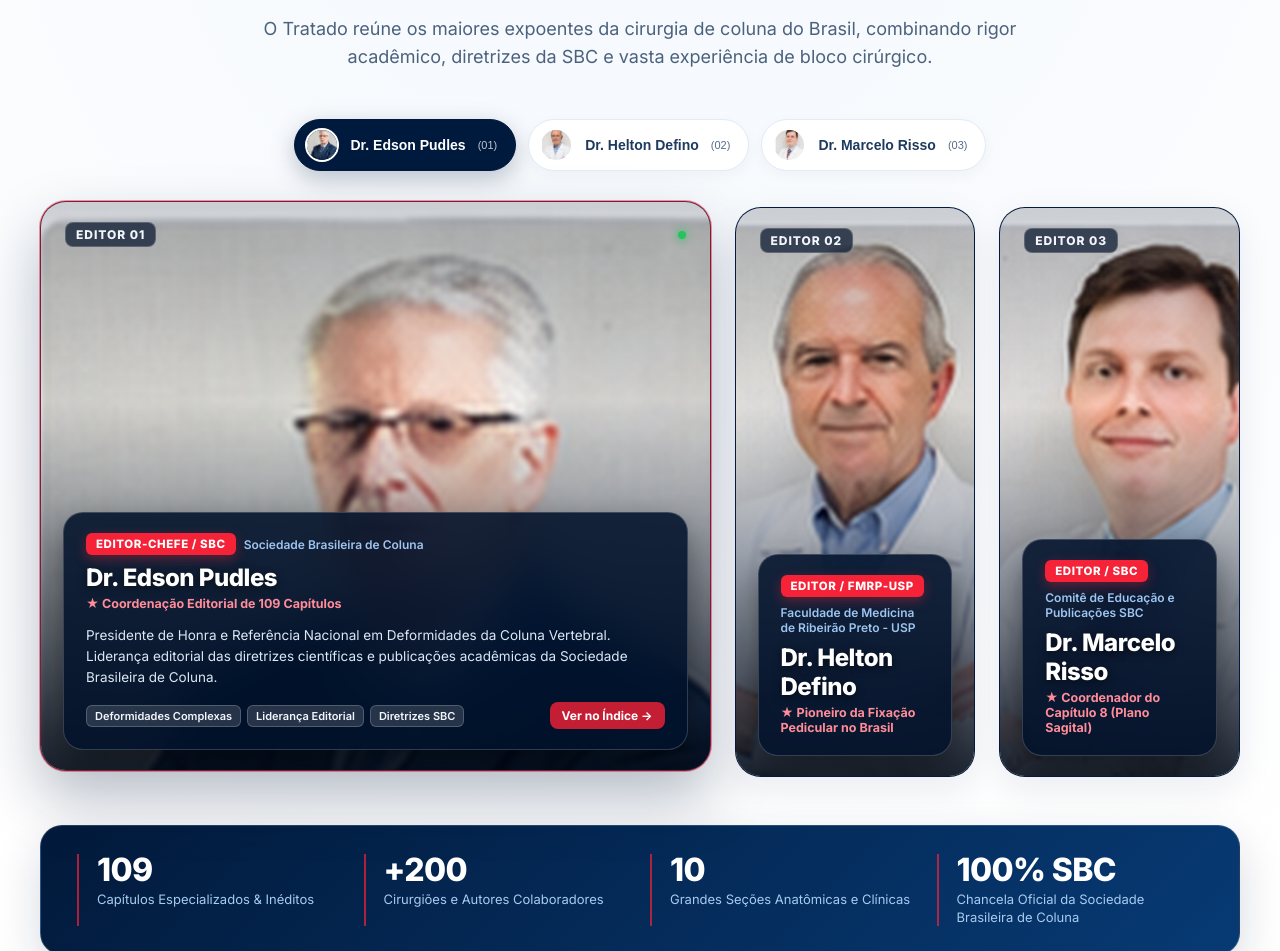
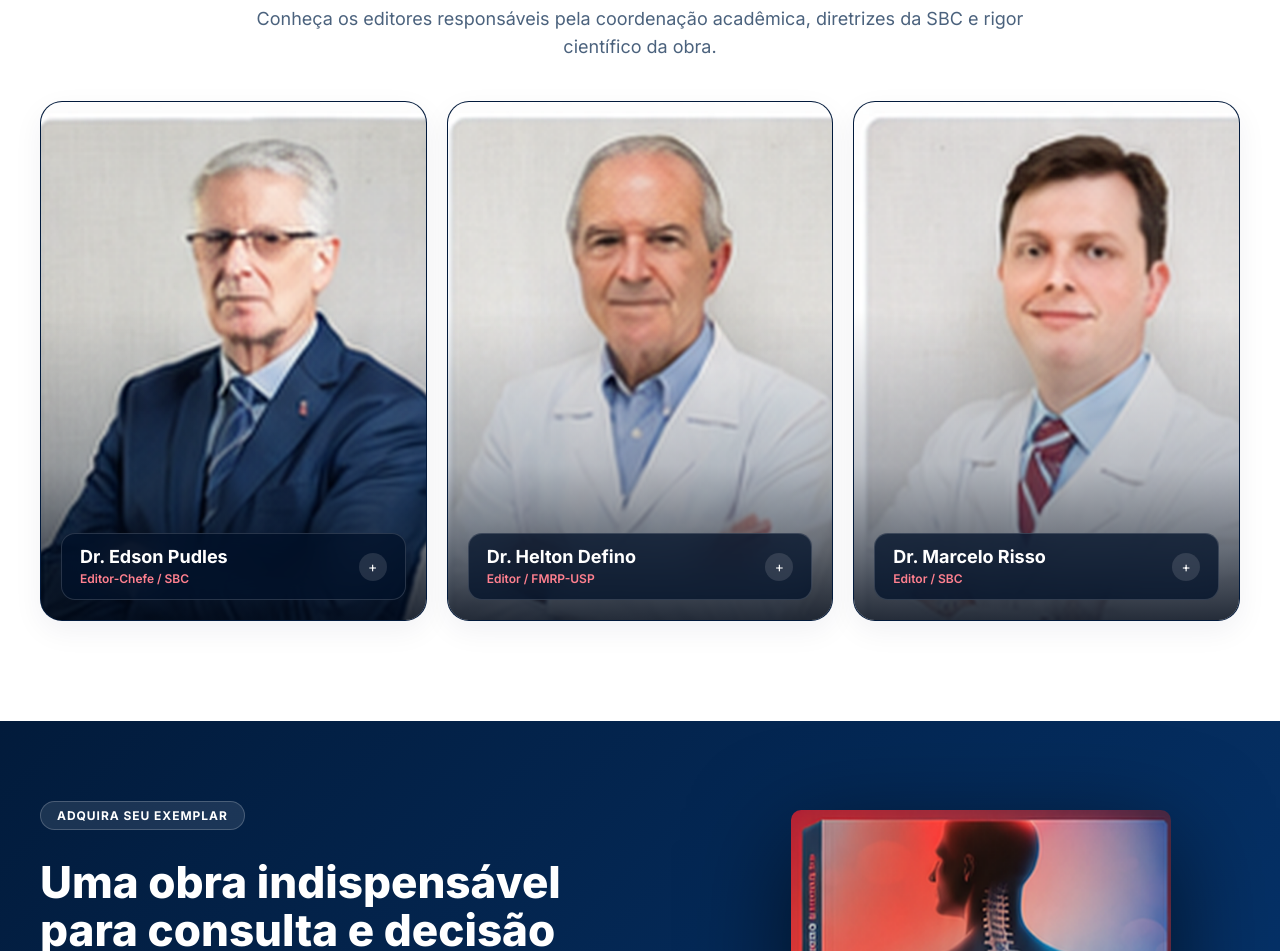
Before and after one commit to GuiihMed/Tratado-de-Cirurgia-da-Coluna-Vertebral, a Next.js app: page /en/home-new in a window 1280 px wide. Shown: the part 4061-5012 px from the top of the page. Built offline with nearby package versions, Linux system fonts and the light colour scheme.

Commit message:
style: simplificar secao de autores para visual minimalista com foco na foto e nome, expandindo curriculo somente no hover

```diff
--- a/app/[locale]/home-new/page.tsx
+++ b/app/[locale]/home-new/page.tsx
@@ -23,8 +23,8 @@ export default function HomeNewPage({ params }: HomeNewProps) {
     "equilibrio" | "incidencia" | "cone" | "lordose" | "t1"
   >("equilibrio");
 
-  // Interactive Author Accordion State
-  const [activeAuthor, setActiveAuthor] = useState<number>(0);
+  // Interactive Author Hover State (null when not hovering)
+  const [hoveredAuthor, setHoveredAuthor] = useState<number | null>(null);
 
   const authorsList = [
     {
@@ -655,62 +655,31 @@ export default function HomeNewPage({ params }: HomeNewProps) {
           </div>
         </section>
 
-        {/* ================= AUTORES E CORPO EDITORIAL (SANFONA INTERATIVA PREMIUM) ================= */}
-        <section id="autores" style={{ padding: "90px 0 110px", background: "radial-gradient(100% 100% at 50% 0%, #f4f8fd 0%, #ffffff 100%)" }}>
+        {/* ================= AUTORES E CORPO EDITORIAL (MINIMALISTA) ================= */}
+        <section id="autores" style={{ padding: "80px 0 100px", background: "#fff" }}>
           <div className="shell">
-            <div className="modern-section-header">
-              <span className="modern-tag-pill">Liderança Acadêmica &amp; Cirúrgica</span>
-              <h2 className="modern-section-title">Autores &amp; Corpo Editorial</h2>
+            <div className="modern-section-header" style={{ marginBottom: 40 }}>
+              <span className="modern-tag-pill">Corpo Editorial</span>
+              <h2 className="modern-section-title">Autores &amp; Editores do Tratado</h2>
               <p className="modern-section-subtitle">
-                O Tratado reúne os maiores expoentes da cirurgia de coluna do Brasil, combinando rigor acadêmico, diretrizes da SBC e vasta experiência de bloco cirúrgico.
+                Conheça os editores responsáveis pela coordenação acadêmica, diretrizes da SBC e rigor científico da obra.
               </p>
             </div>
 
-            {/* Quick-Selector Tabs for Instant Navigation */}
-            <div className="author-selector-tabs">
+            {/* Minimalist Interactive Accordion */}
+            <div
+              className="author-accordion-container"
+              onMouseLeave={() => setHoveredAuthor(null)}
+            >
               {authorsList.map((author, index) => {
-                const isActive = activeAuthor === index;
-                return (
-                  <button
-                    key={author.id}
-                    type="button"
-                    className={`author-selector-btn ${isActive ? "active" : ""}`}
-                    onClick={() => setActiveAuthor(index)}
-                    onMouseEnter={() => setActiveAuthor(index)}
-                  >
-                    <img
-                      src={author.photo}
-                      alt={author.name}
-                      className="author-selector-thumb"
-                    />
-                    <span>{author.name}</span>
-                    <span style={{ fontSize: 11, opacity: 0.75, fontWeight: 500 }}>
-                      ({author.num})
-                    </span>
-                  </button>
-                );
-              })}
-            </div>
-
-            {/* Premium Interactive Accordion */}
-            <div className="author-accordion-container">
-              {authorsList.map((author, index) => {
-                const isActive = activeAuthor === index;
+                const isHovered = hoveredAuthor === index;
                 return (
                   <article
                     key={author.id}
-                    className={`author-accordion-card ${isActive ? "active" : ""}`}
-                    onMouseEnter={() => setActiveAuthor(index)}
-                    onClick={() => setActiveAuthor(index)}
+                    className={`author-accordion-card ${isHovered ? "active" : ""}`}
+                    onMouseEnter={() => setHoveredAuthor(index)}
+                    onClick={() => setHoveredAuthor(index)}
                   >
-                    {/* Top Bar with Number Badge & Live Pulse */}
-                    <div className="author-card-top-bar">
-                      <span className="author-num-badge">
-                        EDITOR {author.num}
-                      </span>
-                      {isActive && <div className="author-pulse-dot" title="Perfil em Foco" />}
-                    </div>
-
                     {/* High-Resolution Portrait */}
                     <img
                       src={author.photo}
@@ -719,10 +688,35 @@ export default function HomeNewPage({ params }: HomeNewProps) {
                     />
                     <div className="author-accordion-overlay" />
 
-                    {/* Bottom Frosted Glass Box */}
                     <div className="author-accordion-content">
+                      {/* Default Minimalist State (Visible when not hovered) */}
+                      <div className="author-default-label">
+                        <div>
+                          <h3 style={{ fontSize: 18, fontWeight: 700, margin: 0, color: "#fff" }}>
+                            {author.name}
+                          </h3>
+                          <span style={{ fontSize: 12, color: "#ff808f", fontWeight: 600 }}>
+                            {author.role}
+                          </span>
+                        </div>
+                        <span
+                          style={{
+                            width: 28,
+                            height: 28,
+                            borderRadius: "50%",
+                            background: "rgba(255, 255, 255, 0.12)",
+                            display: "grid",
+                            placeItems: "center",
+                            fontSize: 14,
+                            color: "#fff",
+                          }}
+                        >
+                          +
+                        </span>
+                      </div>
+
+                      {/* Hover / Expanded State (Visible on mouse hover) */}
                       <div className="author-accordion-glass-box">
-                        <div>
                         <div style={{ display: "flex", alignItems: "center", gap: 8, marginBottom: 8, flexWrap: "wrap" }}>
                           <span
                             style={{
@@ -735,7 +729,6 @@ export default function HomeNewPage({ params }: HomeNewProps) {
                               fontWeight: 800,
                               textTransform: "uppercase",
                               letterSpacing: "0.05em",
-                                boxShadow: "0 4px 12px rgba(245, 34, 56, 0.35)",
                             }}
                           >
                             {author.role}
@@ -747,23 +740,16 @@ export default function HomeNewPage({ params }: HomeNewProps) {
 
                         <h3
                           style={{
-                              fontSize: 24,
+                            fontSize: 22,
                             fontWeight: 800,
-                              margin: "0 0 4px",
+                            margin: "0 0 10px",
                             letterSpacing: "-0.02em",
                             color: "#fff",
-                              textShadow: "0 2px 8px rgba(0,0,0,0.6)",
                           }}
                         >
                           {author.name}
                         </h3>
 
-                          <div style={{ fontSize: 12.5, color: "#ff8c98", fontWeight: 700 }}>
-                            ★ {author.highlight}
-                          </div>
-                        </div>
-
-                        <div className="author-accordion-details">
                         <p
                           style={{
                             fontSize: 13.5,
@@ -808,7 +794,7 @@ export default function HomeNewPage({ params }: HomeNewProps) {
                               gap: 4,
                               padding: "6px 12px",
                               borderRadius: 8,
-                                background: "rgba(245, 34, 56, 0.8)",
+                              background: "#f52238",
                               transition: "all 0.2s ease",
                             }}
                           >
@@ -817,30 +803,9 @@ export default function HomeNewPage({ params }: HomeNewProps) {
                         </div>
                       </div>
                     </div>
-                    </div>
                   </article>
                 );
               })}
-            </div>
-
-            {/* Editorial Credentials & Trust Banner */}
-            <div className="author-stats-banner">
-              <div className="author-stat-item">
-                <span className="author-stat-value">109</span>
-                <span className="author-stat-label">Capítulos Especializados &amp; Inéditos</span>
-              </div>
-              <div className="author-stat-item">
-                <span className="author-stat-value">+200</span>
-                <span className="author-stat-label">Cirurgiões e Autores Colaboradores</span>
-              </div>
-              <div className="author-stat-item">
-                <span className="author-stat-value">10</span>
-                <span className="author-stat-label">Grandes Seções Anatômicas e Clínicas</span>
-              </div>
-              <div className="author-stat-item">
-                <span className="author-stat-value">100% SBC</span>
-                <span className="author-stat-label">Chancela Oficial da Sociedade Brasileira de Coluna</span>
-              </div>
             </div>
           </div>
         </section>
--- a/app/modern.css
+++ b/app/modern.css
@@ -756,111 +756,35 @@
   }
 }
 
-/* Author Accordion Section (Sanfona Interativa) */
-/* Author Accordion Section (Sanfona Interativa Premium) */
-.author-selector-tabs {
-  display: flex;
-  justify-content: center;
-  gap: 12px;
-  margin-bottom: 36px;
-  flex-wrap: wrap;
-}
-
-.author-selector-btn {
-  display: inline-flex;
-  align-items: center;
-  gap: 12px;
-  padding: 8px 18px 8px 10px;
-  border-radius: 999px;
-  background: #ffffff;
-  border: 1.5px solid #e0ecf8;
-  color: #1e3a5f;
-  font-size: 14px;
-  font-weight: 700;
-  cursor: pointer;
-  box-shadow: 0 4px 14px rgba(0, 24, 60, 0.04);
-  transition: all 0.25s cubic-bezier(0.16, 1, 0.3, 1);
-}
-
-.author-selector-btn:hover {
-  border-color: #063c78;
-  color: #063c78;
-  transform: translateY(-2px);
-  box-shadow: 0 8px 20px rgba(6, 60, 120, 0.12);
-}
-
-.author-selector-btn.active {
-  background: #001a3d;
-  color: #ffffff;
-  border-color: #001a3d;
-  box-shadow: 0 8px 24px rgba(0, 26, 61, 0.25);
-}
-
-.author-selector-thumb {
-  width: 34px;
-  height: 34px;
-  border-radius: 50%;
-  object-fit: cover;
-  border: 2px solid #fff;
-}
-
+/* Author Accordion Section (Minimalista & Interativo) */
 .author-accordion-container {
   display: flex;
-  gap: 24px;
-  min-height: 570px;
+  gap: 20px;
+  min-height: 520px;
   width: 100%;
 }
 
 .author-accordion-card {
   position: relative;
   flex: 1;
-  border-radius: 26px;
+  border-radius: 22px;
   overflow: hidden;
   cursor: pointer;
   background: #021a3a;
-  border: 1px solid rgba(0, 30, 80, 0.12);
-  box-shadow: 0 12px 36px rgba(0, 20, 60, 0.08);
+  border: 1px solid rgba(0, 30, 80, 0.1);
+  box-shadow: 0 10px 30px rgba(0, 20, 60, 0.06);
   transition: flex 0.6s cubic-bezier(0.16, 1, 0.3, 1), transform 0.4s ease, box-shadow 0.4s ease, border-color 0.4s ease;
   display: flex;
   flex-direction: column;
-  justify-content: space-between;
+  justify-content: flex-end;
 }
 
 .author-accordion-card.active,
 .author-accordion-card:hover {
-  flex: 2.8;
-  transform: translateY(-6px);
-  box-shadow: 0 28px 60px rgba(0, 20, 55, 0.28), 0 0 0 1px rgba(245, 34, 56, 0.45);
-  border-color: rgba(245, 34, 56, 0.5);
-}
-
-.author-card-top-bar {
-  position: relative;
-  z-index: 10;
-  padding: 20px 24px;
-  display: flex;
-  justify-content: space-between;
-  align-items: center;
-}
-
-.author-num-badge {
-  font-size: 12px;
-  font-weight: 800;
-  letter-spacing: 0.08em;
-  padding: 4px 10px;
-  border-radius: 8px;
-  background: rgba(0, 16, 40, 0.7);
-  backdrop-filter: blur(10px);
-  border: 1px solid rgba(255, 255, 255, 0.2);
-  color: #f1f6fc;
-}
-
-.author-pulse-dot {
-  width: 8px;
-  height: 8px;
-  border-radius: 50%;
-  background: #22c55e;
-  box-shadow: 0 0 10px #22c55e;
+  flex: 2.6;
+  transform: translateY(-4px);
+  box-shadow: 0 24px 50px rgba(0, 20, 55, 0.2), 0 0 0 1px rgba(245, 34, 56, 0.4);
+  border-color: rgba(245, 34, 56, 0.4);
 }
 
 .author-accordion-bg {
@@ -876,84 +800,70 @@
 
 .author-accordion-card.active .author-accordion-bg,
 .author-accordion-card:hover .author-accordion-bg {
-  transform: scale(1.04);
+  transform: scale(1.03);
 }
 
 .author-accordion-overlay {
   position: absolute;
   inset: 0;
-  background: linear-gradient(180deg, rgba(0, 15, 40, 0.2) 0%, rgba(0, 15, 40, 0) 35%, rgba(0, 15, 40, 0.4) 65%, rgba(1, 10, 25, 0.88) 100%);
+  background: linear-gradient(180deg, rgba(0, 15, 40, 0) 40%, rgba(0, 15, 40, 0.25) 70%, rgba(1, 10, 25, 0.85) 100%);
   pointer-events: none;
 }
 
 .author-accordion-content {
   position: relative;
   z-index: 10;
-  padding: 20px 22px;
+  padding: 20px;
   color: #fff;
   width: 100%;
 }
 
+/* Minimalist Name Pill for default unhovered state */
+.author-default-label {
+  display: flex;
+  align-items: center;
+  justify-content: space-between;
+  padding: 12px 18px;
+  border-radius: 14px;
+  background: rgba(0, 16, 40, 0.75);
+  backdrop-filter: blur(16px);
+  -webkit-backdrop-filter: blur(16px);
+  border: 1px solid rgba(255, 255, 255, 0.15);
+  transition: opacity 0.3s ease, transform 0.3s ease;
+}
+
+.author-accordion-card.active .author-default-label,
+.author-accordion-card:hover .author-default-label {
+  display: none;
+}
+
+/* Expanded Card on Hover */
 .author-accordion-glass-box {
-  background: rgba(2, 18, 42, 0.88);
+  display: none;
+  background: rgba(2, 18, 42, 0.9);
   backdrop-filter: blur(24px) saturate(180%);
   -webkit-backdrop-filter: blur(24px) saturate(180%);
   border: 1px solid rgba(255, 255, 255, 0.18);
-  border-radius: 20px;
+  border-radius: 18px;
   padding: 20px 22px;
   box-shadow: 0 14px 34px rgba(0, 0, 0, 0.45);
-  transition: all 0.35s ease;
+  animation: fadeInAuthorBox 0.35s cubic-bezier(0.16, 1, 0.3, 1) forwards;
 }
 
-.author-accordion-details {
-  opacity: 0;
-  max-height: 0;
-  overflow: hidden;
-  transition: opacity 0.45s cubic-bezier(0.16, 1, 0.3, 1), max-height 0.55s cubic-bezier(0.16, 1, 0.3, 1), margin-top 0.35s ease;
+.author-accordion-card.active .author-accordion-glass-box,
+.author-accordion-card:hover .author-accordion-glass-box {
+  display: block;
 }
 
-.author-accordion-card.active .author-accordion-details,
-.author-accordion-card:hover .author-accordion-details {
-  opacity: 1;
-  max-height: 280px;
-  margin-top: 14px;
-}
-
-/* Editorial Credentials Banner */
-.author-stats-banner {
-  margin-top: 48px;
-  display: grid;
-  grid-template-columns: repeat(4, 1fr);
-  gap: 20px;
-  padding: 28px 36px;
-  border-radius: 22px;
-  background: linear-gradient(135deg, #021a3b, #073a74);
-  color: #fff;
-  box-shadow: 0 18px 45px rgba(2, 26, 58, 0.16);
-  border: 1px solid rgba(255, 255, 255, 0.15);
-}
-
-.author-stat-item {
-  display: flex;
-  flex-direction: column;
-  gap: 4px;
-  border-left: 2px solid rgba(245, 34, 56, 0.7);
-  padding-left: 18px;
-}
-
-.author-stat-value {
-  font-size: 32px;
-  font-weight: 800;
-  line-height: 1;
-  letter-spacing: -0.02em;
-  color: #fff;
-}
-
-.author-stat-label {
-  font-size: 13px;
-  color: #a7cbf0;
-  line-height: 1.4;
-  margin: 0;
+@keyframes fadeInAuthorBox {
+  from {
+    opacity: 0;
+    transform: translateY(8px);
+  }
+  to {
+    opacity: 1;
+    transform: translateY(0);
+  }
 }
 
 /* Responsive Breakpoints */
@@ -986,33 +896,13 @@
     min-height: auto;
   }
   .author-accordion-card {
-    min-height: 400px;
+    min-height: 420px;
     flex: none !important;
   }
-  .author-accordion-details {
-    opacity: 1 !important;
-    max-height: none !important;
-    margin-top: 12px !important;
+  .author-default-label {
+    display: none !important;
   }
-  .author-stats-banner {
-    grid-template-columns: repeat(2, 1fr);
-    gap: 20px;
-    padding: 24px;
+  .author-accordion-glass-box {
+    display: block !important;
   }
 }
-
-@media (max-width: 576px) {
-  .author-stats-banner {
-    grid-template-columns: 1fr;
-    gap: 16px;
-    padding: 20px;
-  }
-  .author-selector-tabs {
-    flex-direction: column;
-    width: 100%;
-  }
-  .author-selector-btn {
-    width: 100%;
-    justify-content: flex-start;
-  }
-}
```
Lines whose indentation alone changed are shown as unchanged.
